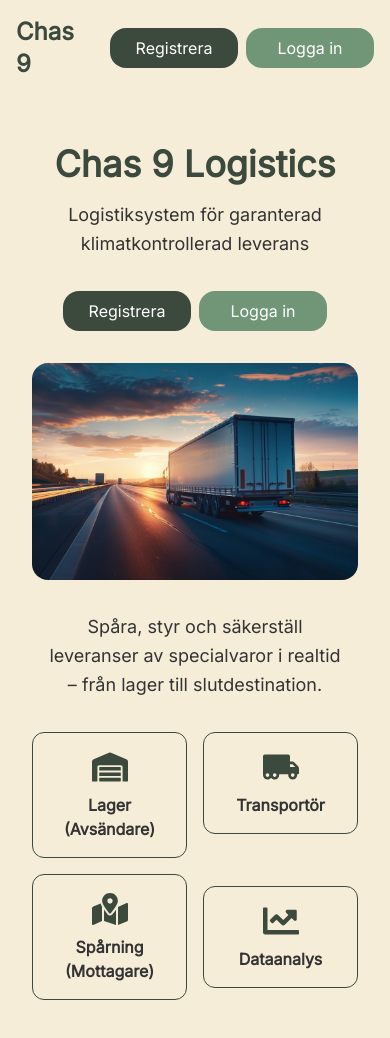
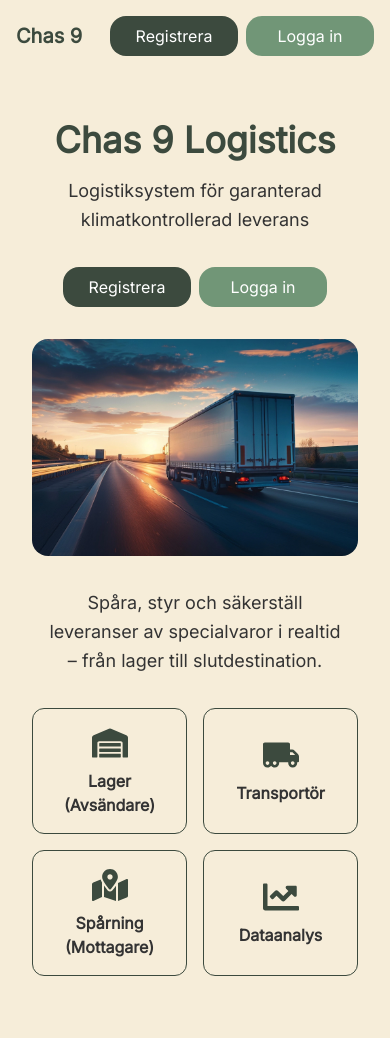
Before and after one commit to ChasAcademy-Team-9/frontend, a React (Vite) app: page / in a window 390 px wide. Shown: the top 1038 px of the page. Built offline with nearby package versions, Linux system fonts and the light colour scheme.

Commit message:
fix boxes homescreen more consistent width

```diff
--- a/src/components/HeaderNavigation.tsx
+++ b/src/components/HeaderNavigation.tsx
@@ -6,7 +6,7 @@ function HeaderNavigation() {
   return (
     <nav className='flex justify-between items-center gap-4 p-4 '>
       <Link to='/'>
-        <h2 className='text-2xl font-bold text-primary'>Chas 9</h2>
+        <h2 className='sm:text-2xl text-xl  font-bold text-primary'>Chas 9</h2>
       </Link>
       <div className='flex justify-center items-center gap-2'>
         <Link to='/sign-up'>
--- a/src/components/HomeScreen.tsx
+++ b/src/components/HomeScreen.tsx
@@ -1,76 +1,79 @@
-import { PrimaryButton } from "./PrimaryButton";
-import { SecondaryButton } from "./SecondaryButton";
+import { PrimaryButton } from './PrimaryButton';
+import { SecondaryButton } from './SecondaryButton';
 import {
   FaWarehouse,
   FaTruckMoving,
   FaMapMarkedAlt,
   FaChartLine,
-} from "react-icons/fa";
-import { Link } from "react-router-dom";
+} from 'react-icons/fa';
+import { Link } from 'react-router-dom';
 
 function HomeScreen() {
   return (
-    <main className="flex flex-col justify-center items-center px-8 py-12 text-center">
-      <div className="max-w-4xl w-full space-y-8 lg:space-y-12">
-        <div className="space-y-4 lg:space-y-6">
-          <h1 className="text-4xl sm:text-5xl lg:text-6xl font-extrabold text-primary">
+    <main className='flex flex-col justify-center items-center px-8 py-12 text-center'>
+      <div className='max-w-4xl w-full space-y-8 lg:space-y-12'>
+        <div className='space-y-4 lg:space-y-6'>
+          <h1 className='text-4xl sm:text-5xl lg:text-6xl font-extrabold text-primary'>
             Chas 9 Logistics
           </h1>
-          <h2 className="text-lg sm:text-xl lg:text-2xl text-text-dark font-medium max-w-3xl mx-auto leading-relaxed">
+          <h2 className='text-lg sm:text-xl lg:text-2xl text-text-dark font-medium max-w-3xl mx-auto leading-relaxed'>
             Logistiksystem för garanterad klimatkontrollerad leverans
           </h2>
         </div>
 
-        <div className="flex flex-row justify-center items-center gap-2">
-          <Link to="/sign-up">
-            <PrimaryButton text="Registrera" />
+        <div className='flex flex-row justify-center items-center gap-2'>
+          <Link to='/sign-up'>
+            <PrimaryButton text='Registrera' />
           </Link>
-          <Link to="/login">
-            <SecondaryButton text="Logga in" />
+          <Link to='/login'>
+            <SecondaryButton text='Logga in' />
           </Link>
         </div>
 
-        <div className="relative group">
+        <div className='relative group'>
           <img
-            className="rounded-2xl lg:rounded-3xl max-w-2xl w-full mx-auto "
-            src="truck-home-2.webp"
-            alt="Lastbil åker på motorväg"
+            className='rounded-2xl lg:rounded-3xl max-w-2xl w-full mx-auto'
+            src='truck-home-2.webp'
+            alt='Lastbil åker på motorväg'
           />
         </div>
 
-        <p className="text-lg sm:text-xl text-text-dark font-medium max-w-2xl mx-auto leading-relaxed px-4">
+        <p className='text-lg sm:text-xl text-text-dark font-medium max-w-2xl mx-auto leading-relaxed px-4'>
           Spåra, styr och säkerställ leveranser av specialvaror i realtid – från
           lager till slutdestination.
         </p>
 
-        <section className="grid grid-cols-2 lg:grid-cols-4 gap-4 lg:gap-8 max-w-4xl mx-auto">
-          <Link to="/sender">
-            <div className="flex flex-col justify-center items-center gap-2 p-4 rounded-xl bg-background border border-primary hover:border-secondary transition-all">
-              <FaWarehouse className="text-4xl lg:text-5xl text-primary" />
-              <p className="font-semibold text-text-dark">Lager (Avsändare)</p>
+        <section className='grid grid-cols-2 lg:grid-cols-4 gap-4 lg:gap-8 max-w-4xl mx-auto items-stretch'>
+          <Link to='/sender' className='block w-full'>
+            <div className='h-full flex flex-col justify-center items-center gap-2 p-4 rounded-xl bg-background border border-primary hover:border-secondary transition-all'>
+              <FaWarehouse className='text-4xl lg:text-5xl text-primary' />
+              <p className='font-semibold text-text-dark'>Lager (Avsändare)</p>
             </div>
           </Link>
 
-          <Link to="/driver">
-            <div className="flex flex-col justify-center items-center gap-2 p-4 rounded-xl bg-background border border-primary hover:border-secondary transition-all">
-              <FaTruckMoving className="text-4xl lg:text-5xl text-primary" />
-              <p className="font-semibold text-text-dark">Transportör</p>
+          <Link to='/driver' className='block w-full'>
+            <div className='h-full flex flex-col justify-center items-center gap-2 p-4 rounded-xl bg-background border border-primary hover:border-secondary transition-all'>
+              <FaTruckMoving className='text-4xl lg:text-5xl text-primary' />
+              <p className='font-semibold text-text-dark'>Transportör</p>
             </div>
           </Link>
 
-          <Link to="/recipient">
-            <div className="flex flex-col justify-center items-center gap-2 p-4 rounded-xl bg-background border border-primary hover:border-secondary transition-all">
-              <FaMapMarkedAlt className="text-4xl lg:text-5xl text-primary" />
-              <p className="font-semibold text-text-dark">
+          <Link to='/recipient' className='block w-full'>
+            <div className='h-full flex flex-col justify-center items-center gap-2 p-4 rounded-xl bg-background border border-primary hover:border-secondary transition-all'>
+              <FaMapMarkedAlt className='text-4xl lg:text-5xl text-primary' />
+              <p className='font-semibold text-text-dark'>
                 Spårning (Mottagare)
               </p>
             </div>
           </Link>
 
-          <button onClick={() => alert("Kommande funktion.")}>
-            <div className="flex flex-col justify-center items-center gap-2 p-4 rounded-xl bg-background border border-primary hover:border-secondary transition-all">
-              <FaChartLine className="text-4xl lg:text-5xl text-primary" />
-              <p className="font-semibold text-text-dark">Dataanalys</p>
+          <button
+            onClick={() => alert('Kommande funktion.')}
+            className='block w-full'
+          >
+            <div className='h-full flex flex-col justify-center items-center gap-2 p-4 rounded-xl bg-background border border-primary hover:border-secondary transition-all'>
+              <FaChartLine className='text-4xl lg:text-5xl text-primary' />
+              <p className='font-semibold text-text-dark'>Dataanalys</p>
             </div>
           </button>
         </section>
```
